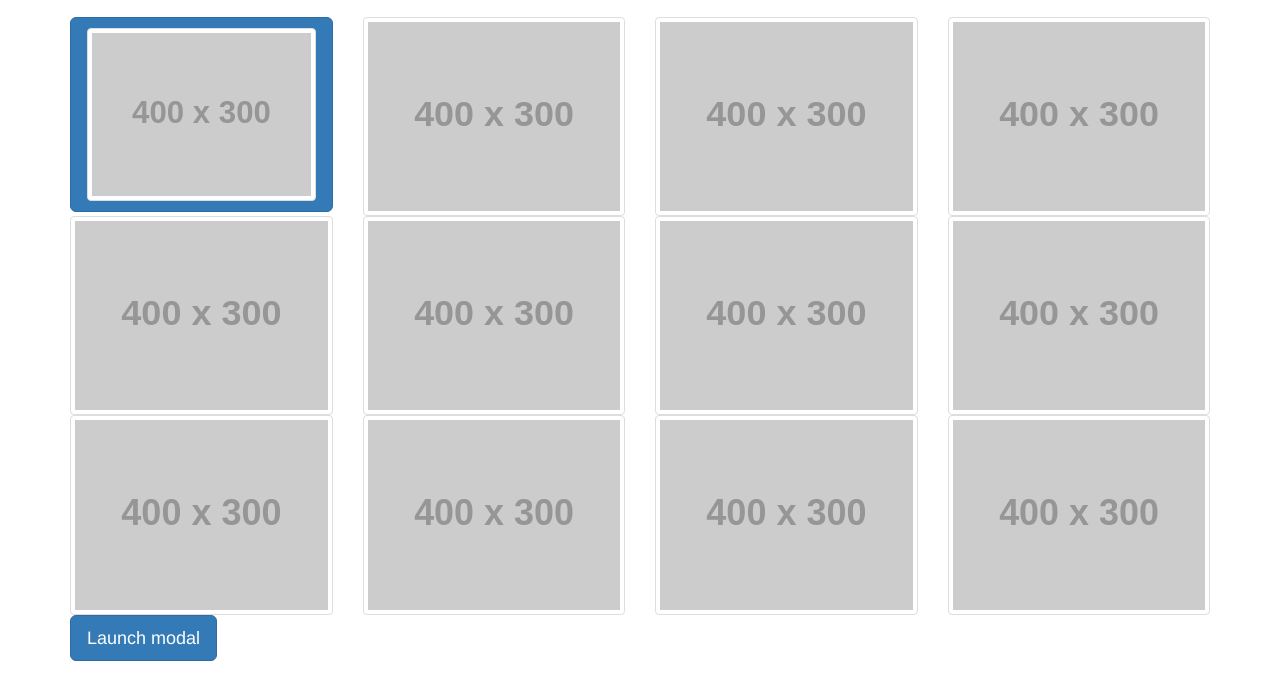
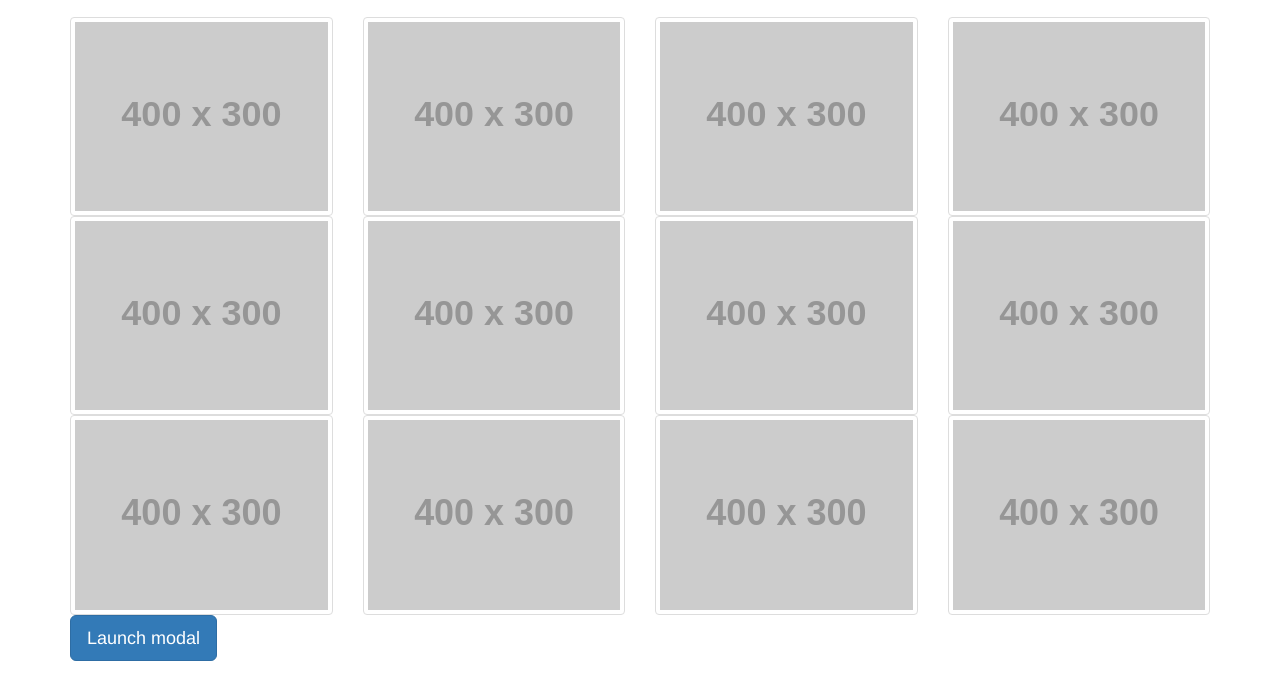
Before and after one commit to Willyb15/bootstrap-gallery, a plain HTML site: page index.html in a window 1280 px wide. Shown: the part 93-792 px from the top of the page. Drawn offline with nearby package versions, Linux system fonts and the light colour scheme; placeholder pictures from the web are drawn by us.

Commit message:
trying to get fancy box implemented

```diff
--- a/index.html
+++ b/index.html
@@ -5,9 +5,10 @@
 	<link rel="stylesheet" href="https://maxcdn.bootstrapcdn.com/bootstrap/3.3.6/css/bootstrap.min.css" integrity="sha384-1q8mTJOASx8j1Au+a5WDVnPi2lkFfwwEAa8hDDdjZlpLegxhjVME1fgjWPGmkzs7" crossorigin="anonymous">
 	<!-- jquery -->
 	<script src="https://ajax.googleapis.com/ajax/libs/jquery/2.2.0/jquery.min.js"></script>
-<!-- 	latest compiled minifield javascript -->
+	<!-- 	bootstrap js -->
 	<script src="https://maxcdn.bootstrapcdn.com/bootstrap/3.3.6/js/bootstrap.min.js" integrity="sha384-0mSbJDEHialfmuBBQP6A4Qrprq5OVfW37PRR3j5ELqxss1yVqOtnepnHVP9aJ7xS" crossorigin="anonymous"></script>
-	<!-- <script src="jquery.js" type="text/javascript"></script> -->
+
+
 
 </head>
 <body>
@@ -19,7 +20,7 @@
 			</div>
 
 			<div class="col-lg-3 col-md-4 col-xs-6 thumb">
-				<a class="btn btn-primary btn-lg" data-toggle="modal" data-target="#myModal">
+				<a data-toggle="modal" data-target="#myModal">
 				<img class="img-thumbnail" src="http://placehold.it/400x300">
 				</a>
 			</div>
```
